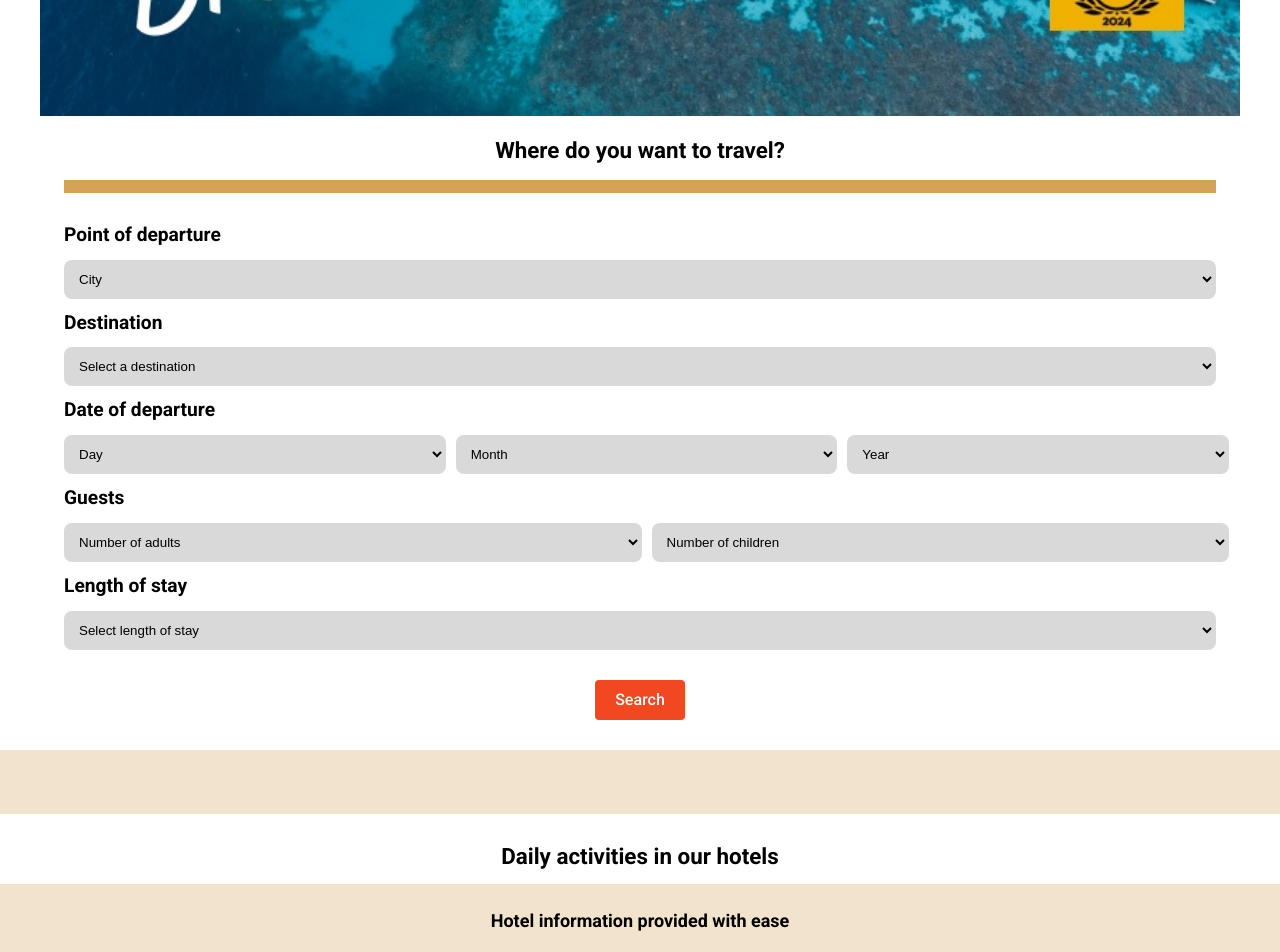
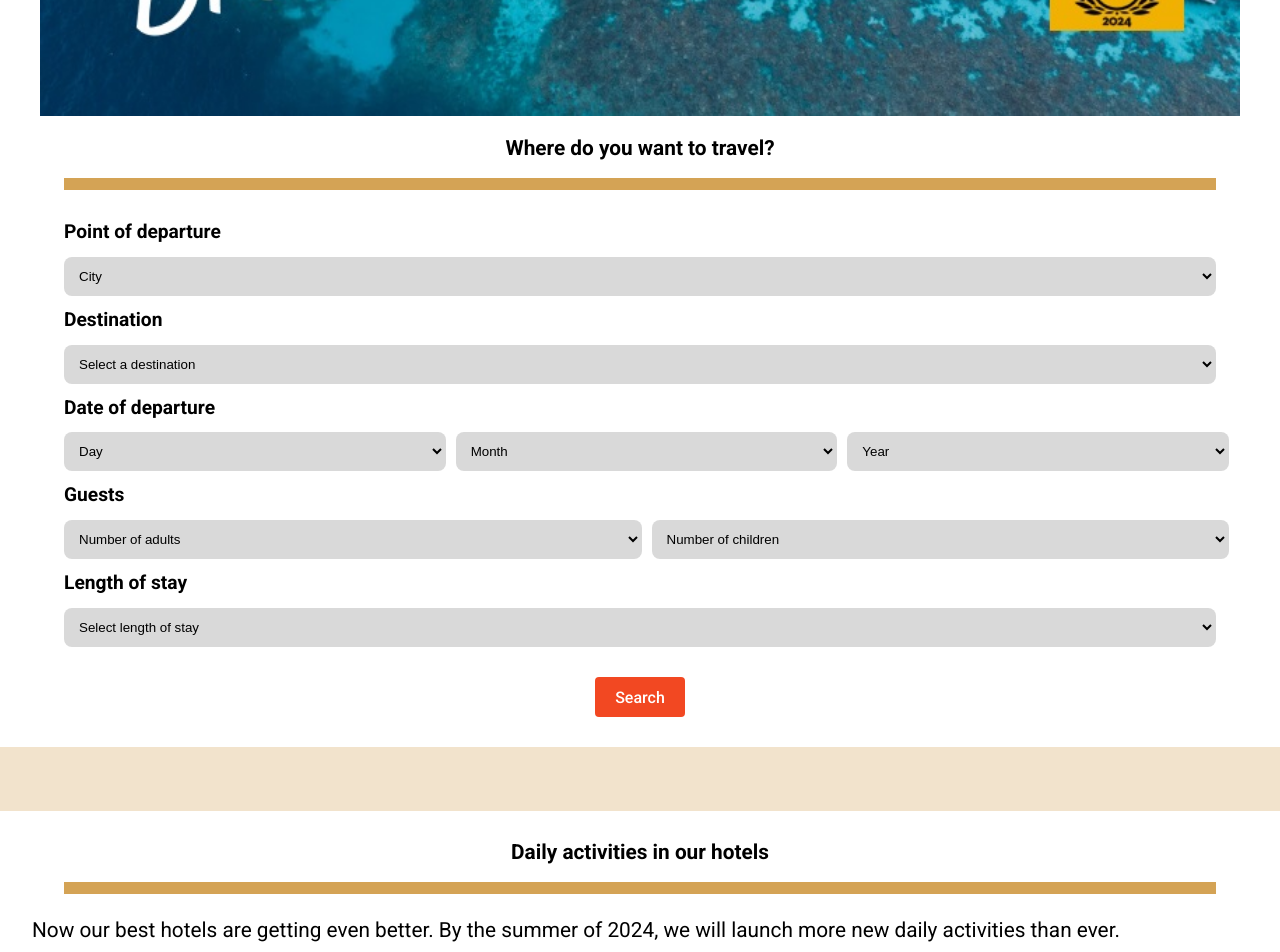
Before and after one commit to DianaEri/Orchid-Travels, a React (Vite) app: page / in a window 1280 px wide. Shown: the part 860-1812 px from the top of the page. Built offline with nearby package versions, Linux system fonts and the light colour scheme.

Commit message:
HeadingBlock component

```diff
--- a/src/App.jsx
+++ b/src/App.jsx
@@ -12,7 +12,9 @@ import BlackLogo from './assets/Black logo.svg';
 import TripadvisorLogo from './assets/tripadvisor.svg';
 import Header from './Header'; // Import the Header component
 import YellowLine from './YellowLine'; // Import the YellowLine component
+import TextBlock from './TextBlock'; // Import the YellowLine component
 import Banner from './Banner';
+import HeadingBlock from './HeadingBlock';
 
 const App = () => {
   const [selectedDestination, setSelectedDestination] = useState('City');
@@ -40,7 +42,11 @@ const App = () => {
     <div className="App">
       <Header />
       <Banner />
-      <h1 className="center-heading">Where do you want to travel?</h1>
+
+      <HeadingBlock
+        text="Where do you want to travel?"
+      />
+
       <YellowLine/>
       {/* Render the SearchForm component and pass handleSubmit */}
       <SearchForm
@@ -56,7 +62,17 @@ const App = () => {
       {/* Use the Divider component */}
       <Divider />
 
-      <h1 className="center-heading">Daily activities in our hotels</h1>
+
+      <HeadingBlock
+        text="Daily activities in our hotels"
+      />
+
+      <YellowLine/>
+
+      <TextBlock
+        text="Now our best hotels are getting even better. By the summer of 2024, we will launch more
+        new daily activities than ever."
+      />
 
       <HotelInfoIcons />
 
--- /dev/null
+++ b/src/HeadingBlock.jsx
@@ -0,0 +1,34 @@
+import React from 'react';
+
+/*
+  Skapar en specifikt stylad textlåda (För "Headings") där innehåll, storlek, färg och
+  andra egenskaper kan anpassas via props för återanvändbarhet. Istället
+  för att TextBlock alltid visar samma text eller samma stil, kan man ändra
+  dessa aspekter genom att skicka in olika props när komponenten används.
+  Koden har anpassats för att uppfylla utseendemålen för "Orchid Travels
+  "applikationen. Texten anpassas beroende på vad som skickas in som prop "text"
+  när komponenten renderas.
+*/
+
+
+const HeadingBlock = ({
+  text,
+  fontSize = '1.3rem',
+  color = 'black',
+  textAlign = 'center',
+  paddingLeft = '2rem',
+  paddingRight = '2rem',
+}) => {
+  const style = {
+    fontSize: fontSize,
+    color: color,
+    textAlign: textAlign,
+    paddingLeft: paddingLeft,
+    paddingRight: paddingRight,
+    fontFamily: 'Roboto, sans-serif !important'
+  };
+
+  return <h1 style={style}>{text}</h1>;
+};
+
+export default HeadingBlock;
```
